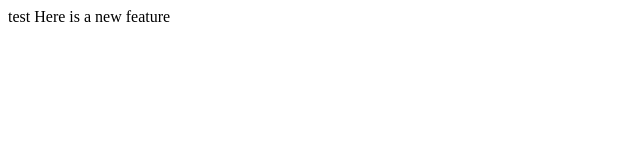
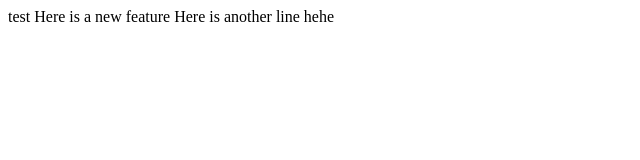
Before and after one commit to JoshuaCyber/WebDevelopment, a plain HTML site: page index.html in a window 1280 px wide. Shown: the whole page, without its empty margins (0-640 px from the left). Drawn offline with Linux system fonts and the light colour scheme.

Commit message:
Just added another line hehehehehhe

```diff
--- a/index.html
+++ b/index.html
@@ -6,5 +6,6 @@
 	<body>
 		test
 		Here is a new feature
+		Here is another line hehe
 	</body>
 </html>
```
